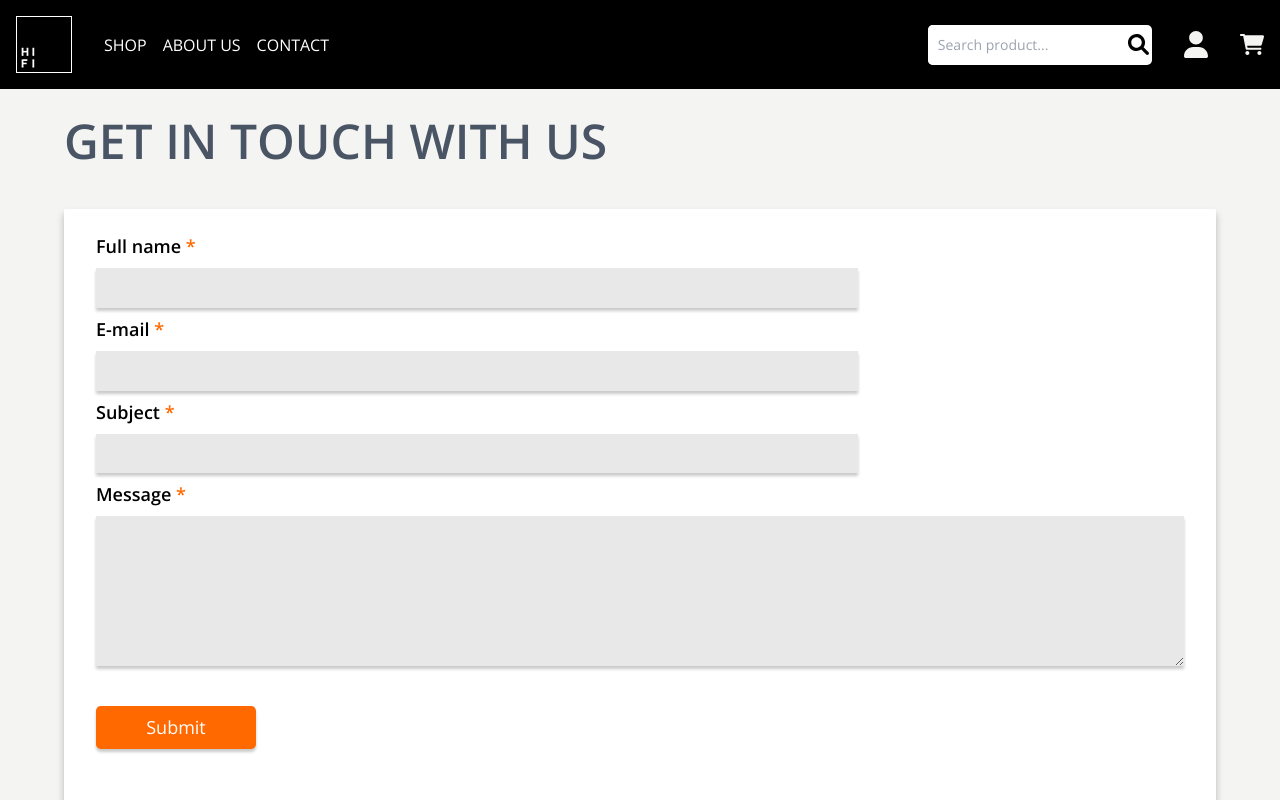
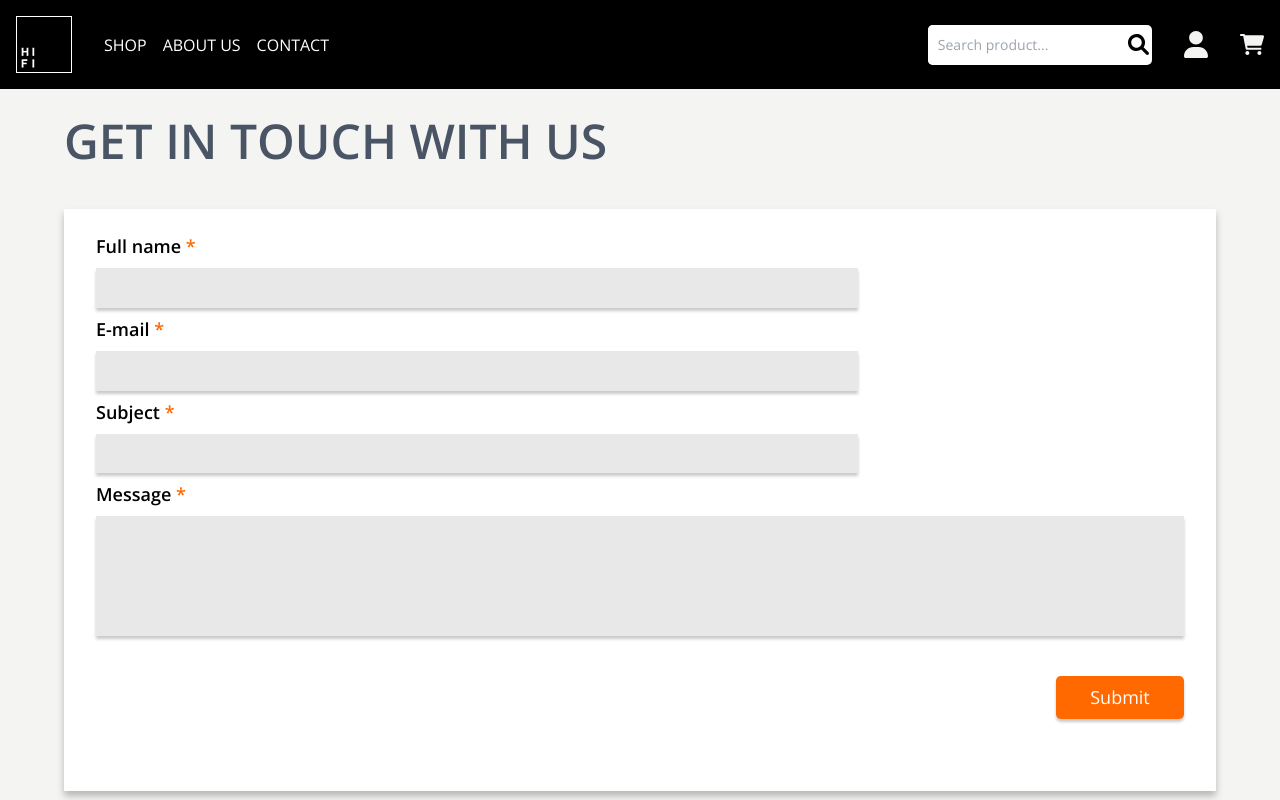
Before and after one commit to TeitoShiota/hifi-corner, a Next.js app: page /contact in a window 1280 px wide. Shown: the top 800 px of the page. Built offline with nearby package versions, Linux system fonts and the light colour scheme.

Commit message:
Additional styling to the contact page.

```diff
--- a/src/styles/subPage.scss
+++ b/src/styles/subPage.scss
@@ -100,15 +100,17 @@
 
     .inputMessage{
         width: 100%;
-        padding: 3rem;
+        height: 15vh; /* 15% of the viewport height */
+        padding: 0.4rem;
         margin: 0.5rem 0;
         background-color: $hifi_medium_grey;
         font-size: $text-l;
         box-shadow: 0px 0px 0px 0 rgba(0, 0, 0, 0.2), 0 3px 3px 0 rgba(0, 0, 0, 0.213);
+        resize: none;
     }
 
     button{
-        width: 10rem;
+        width: 8rem;
         border-radius: 0.3rem;
         background-color: $hifi_orange;
         color: $hifi_white;
@@ -117,6 +119,7 @@
         margin-top: 2rem;
         margin-bottom: 3rem;
         box-shadow: 0px 0px 0px 0 rgba(0, 0, 0, 0.2), 0 3px 3px 0 rgba(0, 0, 0, 0.213);
+        margin-left: auto
     }
 }
 
```
